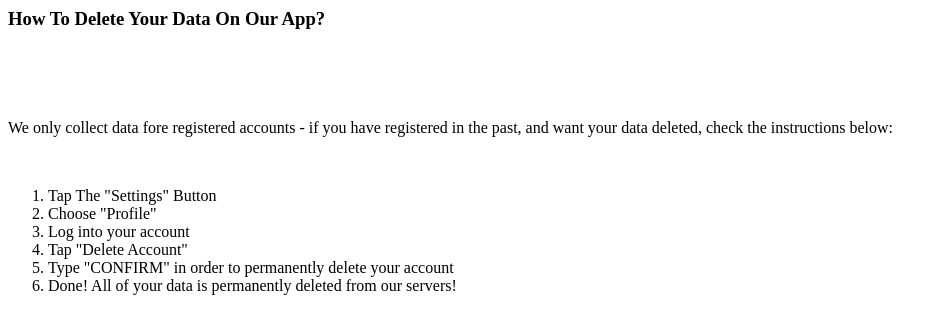
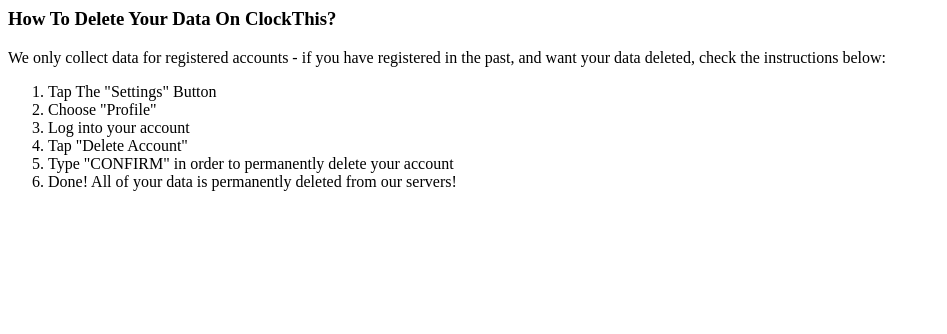
Before and after one commit to meshi123/meshi123.github.io, a plain HTML site: page accountDeletion.html in a window 1280 px wide. Shown: the whole page, without its empty margins (0-947 px from the left). Drawn offline with Linux system fonts and the light colour scheme.

Commit message:
Update accountDeletion.html

```diff
--- a/accountDeletion.html
+++ b/accountDeletion.html
@@ -5,12 +5,8 @@
     <title>Document</title>
 </head>
 <body>
-    <h3>How To Delete Your Data On Our App?</h3>
-    <br/>
-    <br/>
-    <br/>
-    <p>We only collect data fore registered accounts - if you have registered in the past, and want your data deleted, check the instructions below:</p>
-    <br>
+    <h3>How To Delete Your Data On ClockThis?</h3>
+    <p>We only collect data for registered accounts - if you have registered in the past, and want your data deleted, check the instructions below:</p>
     <ol>
         <li>Tap The "Settings" Button</li>
         <li>Choose "Profile"</li>
```
